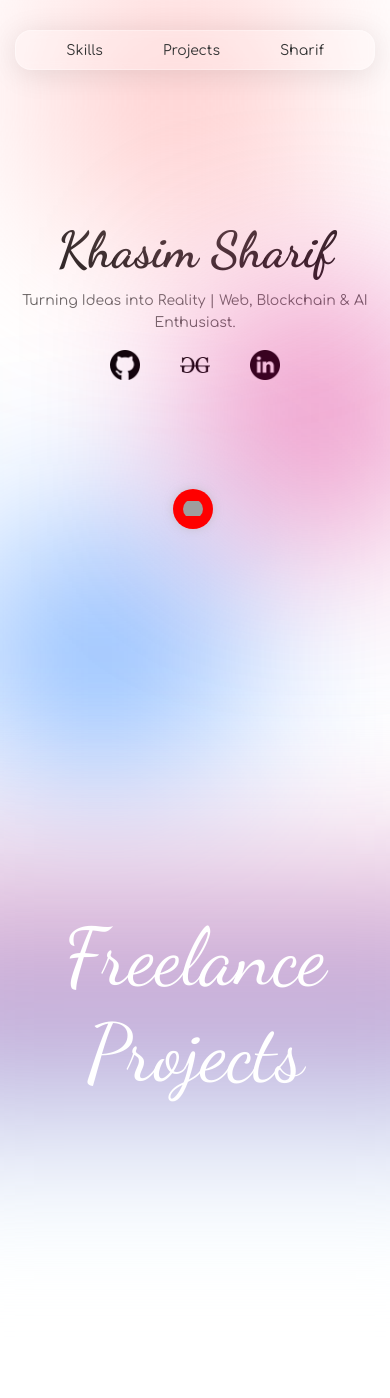
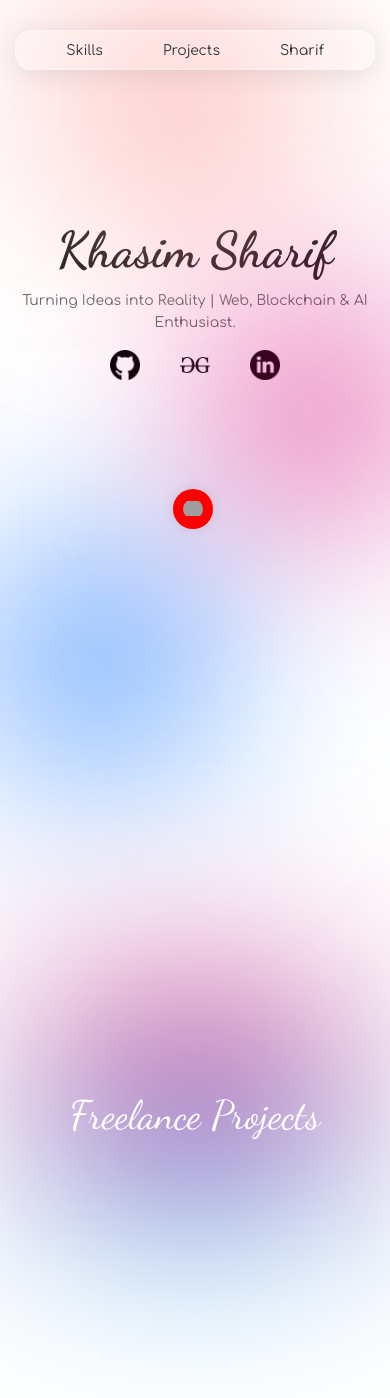
Before and after one commit to skksharif/My-Portfolio, a React (Vite) app: page / in a window 390 px wide. Shown: the top 1398 px of the page. Built offline with nearby package versions, Linux system fonts and the light colour scheme; grey boxes are pictures that could not be loaded; a web font is replaced by a local one.

Commit message:
Freelance Proejcts title

```diff
--- a/src/components/Projects.css
+++ b/src/components/Projects.css
@@ -1,6 +1,6 @@
 .scroll-section-outer{
   overflow: hidden;
-  margin-top: 50px;
+  margin-top: 100px;
 }
 .scroll-section-inner{
   width: 400vw;
@@ -25,7 +25,7 @@
   color: #ffffff;
   font-family: "Dancing Script", cursive;
 }
-.blue-circle{
+.background{
   width: 800px;
   height: 300px;
   background: linear-gradient(white,white, #d10069, #3eb0f7,white,white);
@@ -33,3 +33,23 @@
   position: absolute;
   z-index: -1;
 }
+@media (max-width: 767px) {
+  .scroll-section-outer{
+    margin-top: 160px;
+  }
+  .projects-title{
+    font-size: 40px;
+    font-weight: lighter;
+    text-align: center;
+    color: #ffffff;
+    font-family: "Dancing Script", cursive;
+  }
+  .background{
+    width: 300px;
+    height: 300px;
+    background: linear-gradient(white, #d10069, #3eb0f7,white);
+    filter: blur(100px);
+    position: absolute;
+    z-index: -1;
+  }
+}
--- a/src/components/Projects.jsx
+++ b/src/components/Projects.jsx
@@ -38,7 +38,7 @@ const Projects = () => {
         <div ref={triggerRef}>
           <div ref={sectionRef} className="scroll-section-inner">
              <div className="scroll-section">
-               <div className="blue-circle"></div>
+               <div className="background"></div>
                <h3 className="projects-title">Freelance Projects</h3>
              </div>
              <div className="scroll-section">
```
